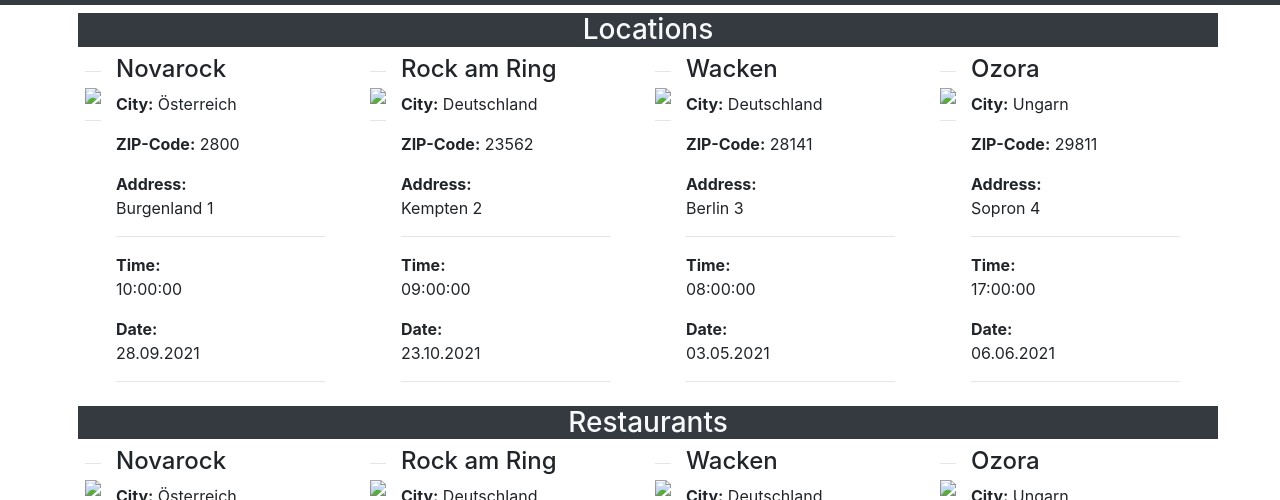
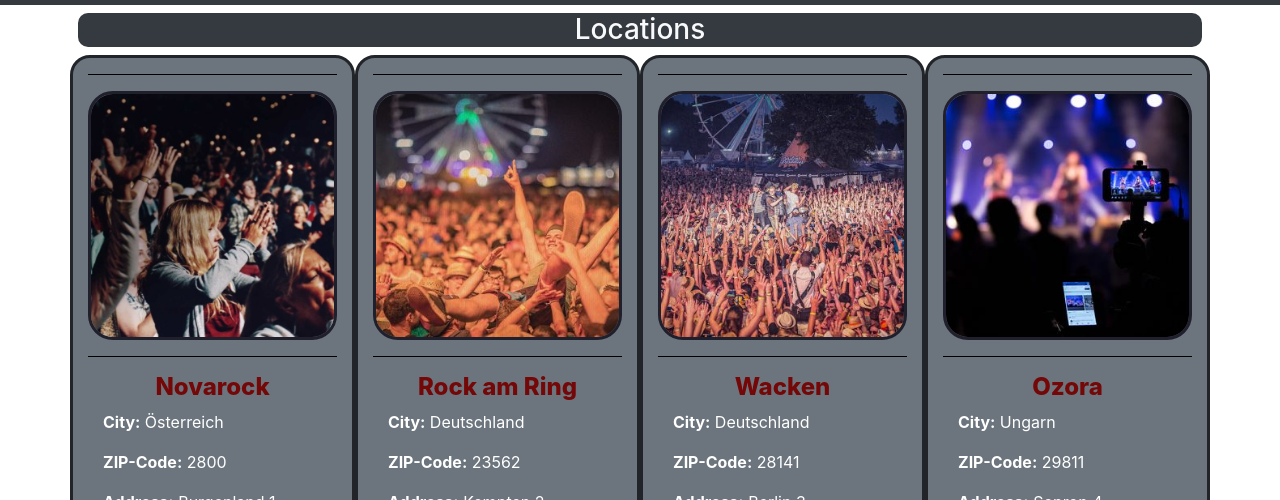
Before and after one commit to PatrickM200/CFLMS-PatrickMiglar-CodeReview-06, a plain HTML site: page index.html in a window 1280 px wide. Shown: the part 300-800 px from the top of the page. Drawn offline with nearby package versions, Linux system fonts and the light colour scheme.

Commit message:
new css + script fixed

```diff
--- a/scripts/script.js
+++ b/scripts/script.js
@@ -19,8 +19,9 @@ var locations = /** @class */ (function () {
         this.address = address;
         this.image = image;
     }
+    //------------HTML INPUT---------//
     locations.prototype.render = function () {
-        return "\n        \n\t\t<div class=\"media col-lg-3 col-md-6 col-sm-12\">\n  \t\t<div class=\"media-left\">\n  \t\t<hr>\n    \t<a href=\"#\">\n      \t<img class=\"media-object d-none d-md-block\" src=\"" + this.image + "\">\n    \t</a>\n    \t<hr>\n  \t\t</div>\n  \t\t<div class=\"media-body col-lg-12 col-md-1 col-sm-12 media-text\">\n    \t<h4 class=\"media-heading media-text\">" + this.name + "</h4>\n    \t<p><b>City:</b> " + this.city + "</p>\n    \t<p><b>ZIP-Code:</b> " + this.zipcode + "</p>\n    \t<p><b>Address:</b> <br>" + this.address + "</p>\n    \t<hr>\n  \t\t</div>\n\t\t</div>\n\t\t";
+        return "\n        \n\t\t<div class=\"bg-secondary col-lg-3 col-md-6 col-sm-12\">\n  \t\t<div class=\"content\">\n  \t\t<hr>\n    \t<a href=\"#\">\n      \t<img class=\"d-none d-md-block\" src=\"" + this.image + "\">\n    \t</a>\n    \t<hr>\n  \t\t</div>\n  \t\t<div class=\"contetText col-lg-12 col-md-1 col-sm-12\">\n        <h4 class=\"contentTitle\">" + this.name + "</h4>\n        <p><b>City:</b> " + this.city + "</p>\n        <p><b>ZIP-Code:</b> " + this.zipcode + "</p>\n        <p><b>Address:</b> " + this.address + "</p>\n    \t  <hr>\n  \t\t</div>\n\t\t</div>\n\t\t";
     };
     return locations;
 }());
@@ -34,7 +35,7 @@ var restaurants = /** @class */ (function (_super) {
         return _this;
     }
     restaurants.prototype.render = function () {
-        return "\n\t\t<div class=\"media col-lg-3 col-md-6 col-sm-12\">\n  \t\t<div class=\"media-left\">\n  \t\t<hr>\n    \t<a href=\"#\">\n      \t<img class=\"media-object d-none d-md-block\" src=\"" + this.image + "\">\n    \t</a>\n    \t<hr>\n  \t\t</div>\n  \t\t<div class=\"media-body col-lg-12 col-md-1 col-sm-12 media-text\">\n    \t<h4 class=\"media-heading media-text\">" + this.name + "</h4>\n    \t<p><b>City:</b> " + this.city + "</p>\n    \t<p><b>ZIP-Code:</b> " + this.zipcode + "</p>\n        <p><b>Address:</b> <br>" + this.address + "</p>\n        <hr>\n        <p><b>Address:</b> <br>" + this.telefon + "</p>\n        <p><b>Address:</b> <br>" + this.art + "</p>\n        <p><b>Address:</b> <br>" + this.website + "</p>\n    \t<hr>\n  \t\t</div>\n\t\t</div>\n\t\t";
+        return "\n\t\t<div class=\"bg-secondary col-lg-3 col-md-6 col-sm-12\">\n  \t\t<div class=\"content\">\n  \t\t<hr>\n    \t<a href=\"#\">\n      \t<img class=\"d-none d-md-block\" src=\"" + this.image + "\">\n    \t</a>\n    \t<hr>\n  \t\t</div>\n  \t\t<div class=\"contetText col-lg-12 col-md-1 col-sm-12\">\n        <h4 class=\"contentTitle\">" + this.name + "</h4>\n        <p><b>City:</b> " + this.city + "</p>\n        <p><b>ZIP-Code:</b> " + this.zipcode + "</p>\n        <p><b>Address:</b> " + this.address + "</p>\n        <hr>\n        <p><b>Time:</b> " + this.telefon + "</p>\n        <p><b>Date:</b> " + this.art + "</p>\n        <p><b>Date:</b> " + this.website + "</p>\n    \t  <hr>\n  \t\t</div>\n\t\t</div>\n\t\t";
     };
     return restaurants;
 }(locations));
@@ -47,24 +48,26 @@ var events = /** @class */ (function (_super) {
         return _this;
     }
     events.prototype.render = function () {
-        return "\n\t\t<div class=\"media col-lg-3 col-md-6 col-sm-12\">\n  \t\t<div class=\"media-left\">\n  \t\t<hr>\n    \t<a href=\"#\">\n      \t<img class=\"media-object d-none d-md-block\" src=\"" + this.image + "\">\n    \t</a>\n    \t<hr>\n  \t\t</div>\n  \t\t<div class=\"media-body col-lg-12 col-md-1 col-sm-12 media-text\">\n    \t<h4 class=\"media-heading media-text\">" + this.name + "</h4>\n    \t<p><b>City:</b> " + this.city + "</p>\n    \t<p><b>ZIP-Code:</b> " + this.zipcode + "</p>\n        <p><b>Address:</b> <br>" + this.address + "</p>\n        <hr>\n        <p><b>Time:</b> <br>" + this.time + "</p>\n        <p><b>Date:</b> <br>" + this.date + "</p>\n    \t<hr>\n  \t\t</div>\n\t\t</div>\n\t\t";
+        return "\n\t\t<div class=\"bg-secondary col-lg-3 col-md-6 col-sm-12\">\n  \t\t<div class=\"content\">\n  \t\t<hr>\n    \t<a href=\"#\">\n      \t<img class=\"d-none d-md-block\" src=\"" + this.image + "\">\n    \t</a>\n    \t<hr>\n  \t\t</div>\n  \t\t<div class=\"contetText col-lg-12 col-md-1 col-sm-12\">\n        <h4 class=\"contentTitle\">" + this.name + "</h4>\n        <p><b>City:</b> " + this.city + "</p>\n        <p><b>ZIP-Code:</b> " + this.zipcode + "</p>\n        <p><b>Address:</b> " + this.address + "</p>\n        <hr>\n        <p><b>Time:</b> " + this.time + "</p>\n        <p><b>Date:</b> " + this.date + "</p>\n    \t  <hr>\n  \t\t</div>\n\t\t</div>\n\t\t";
     };
     return events;
 }(locations));
+//-----------DATA INPUT------------//
 var data = [
-    new locations("Dome Disco", "Wien", 1010, "Domstraße 16", "image"),
-    new locations("Nightlife", "Wiener Neustadt", 2700, "Granzer Straße 10", "image"),
-    new locations("Metalbar", "Bromberg", 2540, "Wiener Straße 2", "image"),
+    new locations("Dome Disco", "Wien", 1010, "Domstraße 16", "/img/loca1.jpg"),
+    new locations("Nightlife", "Wiener Neustadt", 2700, "Granzer Straße 10", "/img/loca2.jpg"),
+    new locations("Metalbar", "Bromberg", 2540, "Wiener Straße 2", "/img/loca3.jpg"),
     new locations("Brotherhood", "Rust", 2310, "Rust-Weg 12", "image"),
-    new restaurants("Dome Wirt", "Wien", 1010, "Dome Weg 2", "image", "+43 645 56 56", "Wirt", "www.wirt1.at"),
-    new restaurants("Stagl", "Wiener Neustadt", 2900, "Grazerstraße 5", "image", "+43 235 23 34", "Chinese", "www.wirt2.at"),
-    new restaurants("Tahler", "Bromberg", 2700, "Wiener Weg 6", "image", "+43 646 45 45", "Wirt", "www.wirt3.at"),
-    new restaurants("City Stüberl", "Wiener Neustadt", 2350, "Wiener Straße 12", "image", "+43 34 23 64", "Kaffeehaus", "www.wirt4.at"),
-    new events("Novarock", "Österreich", 2800, "Burgenland 1", "image", "10:00:00", "28.09.2021"),
-    new events("Rock am Ring", "Deutschland", 23562, "Kempten 2", "image", "09:00:00", "23.10.2021"),
-    new events("Wacken", "Deutschland", 28141, "Berlin 3", "image", "08:00:00", "03.05.2021"),
-    new events("Ozora", "Ungarn", 29811, "Sopron 4", "image", "17:00:00", "06.06.2021"),
+    new restaurants("Dome Wirt", "Wien", 1010, "Dome Weg 2", "/img/rest4.jpg", "+43 645 56 56", "Wirt", "www.wirt1.at"),
+    new restaurants("Stagl", "Wiener Neustadt", 2900, "Grazerstraße 5", "/img/rest2.png", "+43 235 23 34", "Chinese", "www.wirt2.at"),
+    new restaurants("Tahler", "Bromberg", 2700, "Wiener Weg 6", "/img/rest3.jpg", "+43 646 45 45", "Wirt", "www.wirt3.at"),
+    new restaurants("City Stüberl", "Wiener Neustadt", 2350, "Wiener Straße 12", "/img/rest4.jpg", "+43 34 23 64", "Kaffeehaus", "www.wirt4.at"),
+    new events("Novarock", "Österreich", 2800, "Burgenland 1", "/img/event1.jpg", "10:00:00", "28.09.2021"),
+    new events("Rock am Ring", "Deutschland", 23562, "Kempten 2", "/img/event2.jpg", "09:00:00", "23.10.2021"),
+    new events("Wacken", "Deutschland", 28141, "Berlin 3", "/img/event3.jpg", "08:00:00", "03.05.2021"),
+    new events("Ozora", "Ungarn", 29811, "Sopron 4", "/img/event4.jpg", "17:00:00", "06.06.2021"),
 ];
+// -------------FILTER---------------//
 var filterRest = function (obj) {
     return obj instanceof restaurants;
 };
@@ -88,7 +91,7 @@ list.forEach(function (item) {
     else {
         filteredList = data.filter(filterEven);
     }
-    var text = "<div class=\"col-12 bg-dark text-light m-2 h3 text-center\">" + item + "</div>";
+    var text = "<div class=\"mainTitle col-12 bg-dark text-light m-2 h3 text-center\">" + item + "</div>";
     filteredList.forEach(function (filteredListItem) {
         text += filteredListItem.render();
     });
--- a/styles/styles.scss
+++ b/styles/styles.scss
@@ -25,3 +25,37 @@
     display: flex;
     justify-content: center;
 }
+.content img:hover {
+    transform: scale(1.08);
+}
+.content img {
+    width: 100%;
+    border: 3px solid #201f2c;
+    border-radius: 10%;
+    transition: transform .2s
+}
+.contentTitle {
+    color: rgb(116, 7, 7);
+    text-align: center;
+    font-weight: 800;
+}
+
+p {
+    font-size: 12pt;
+    color: white;
+}
+hr {
+    border-color: rgb(0, 0, 0);
+}
+
+.bg-secondary {
+    border-radius: 20px;
+    border:solid;
+}
+.mainTitle {
+    border-radius: 10px;
+
+}
+.col-12 {
+    flex: 100%;
+}
```
Also changed, not shown: img/banner.webp (deleted), img/banner1.png (deleted), img/event1.jpg (added), img/event2.jpg (added), img/event3.jpg (added), img/event4.jpg (added), img/loca1.jpg (added), img/loca2.jpg (added), img/loca3.jpg (added), img/loca4.jpg (added), img/rest1.jpg (added), img/rest2.png (added), img/rest3.jpg (added), img/rest4.jpg (added), 1 more files, 2 other files.
